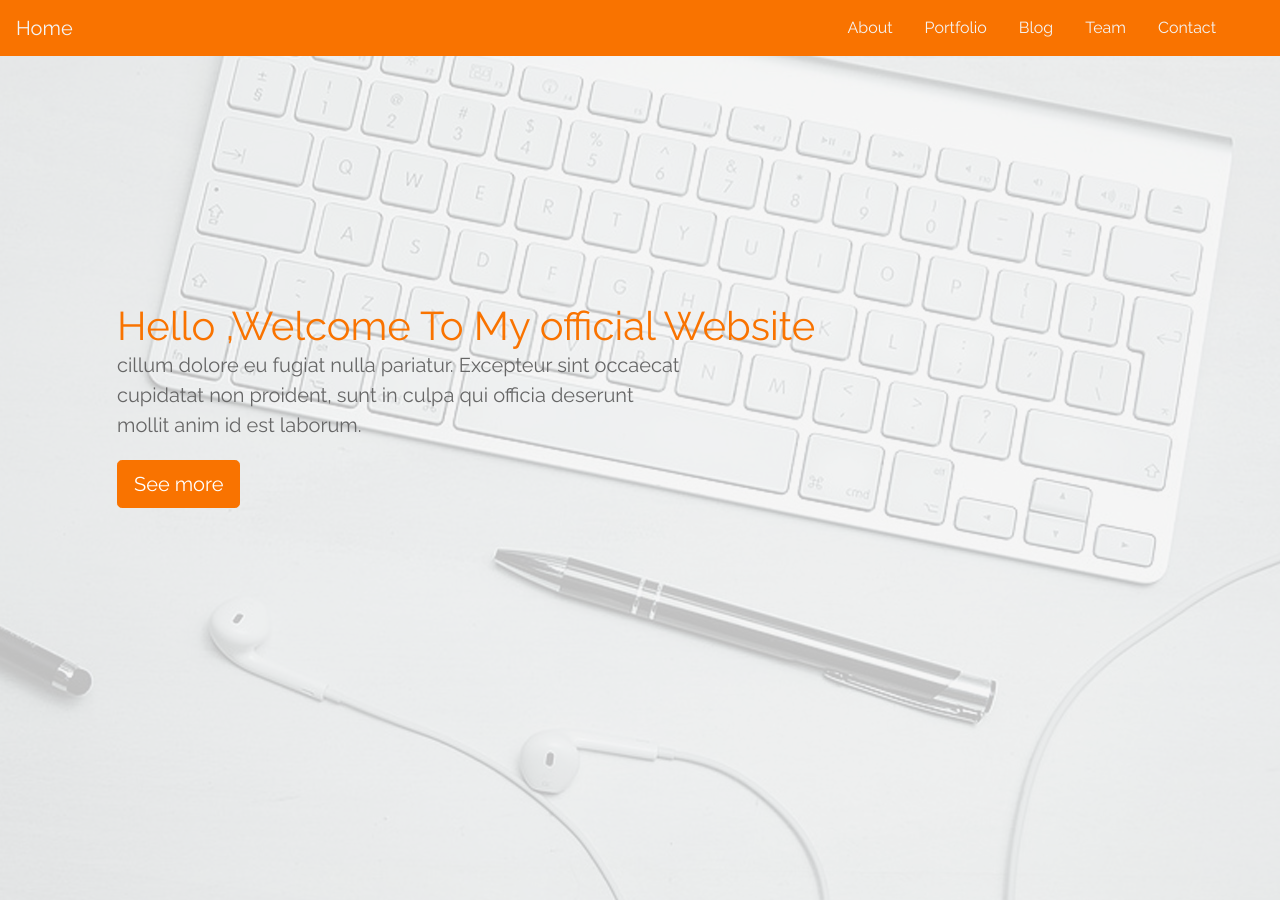
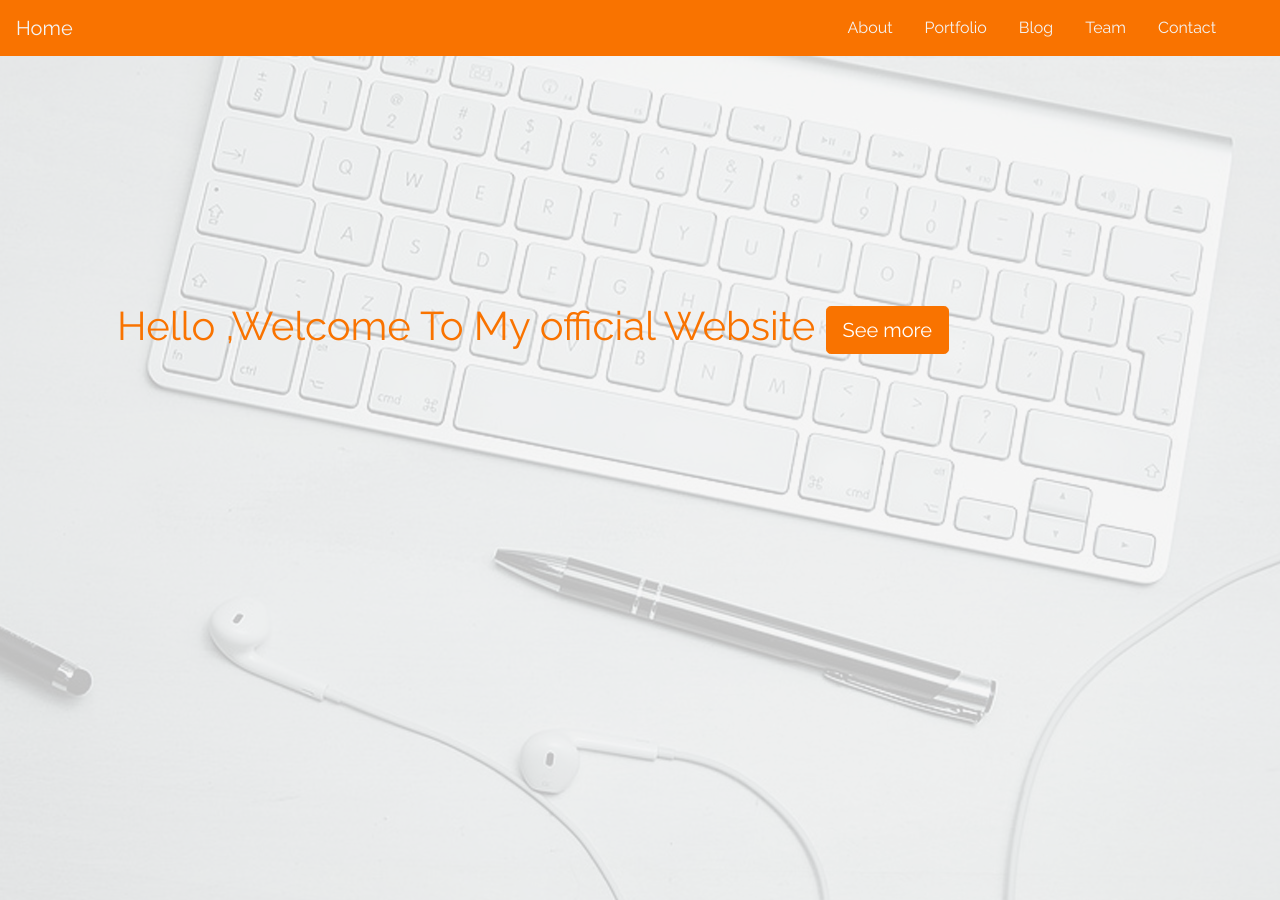
Before and after one commit to aektaaggarwal/aektaaggarwal.github.io, a Jekyll site: the page index.html, which Jekyll copies as it is, in a window 1280 px wide and 900 px high. Built offline with Jekyll 4.4.1, drawn with Linux system fonts in a browser that asks for light colours.

Commit message:
Update index.html

```diff
--- a/index.html
+++ b/index.html
@@ -47,9 +47,6 @@
    	  <div class="description ">
   	<h1>
   		Hello ,Welcome To My official Website
-  		<p>
-  		cillum dolore eu fugiat nulla pariatur. Excepteur sint occaecat cupidatat non
-  		proident, sunt in culpa qui officia deserunt mollit anim id est laborum.</p>
   		<button class="btn btn-outline-secondary btn-lg">See more</button>
   	</h1>
   </div>
```
